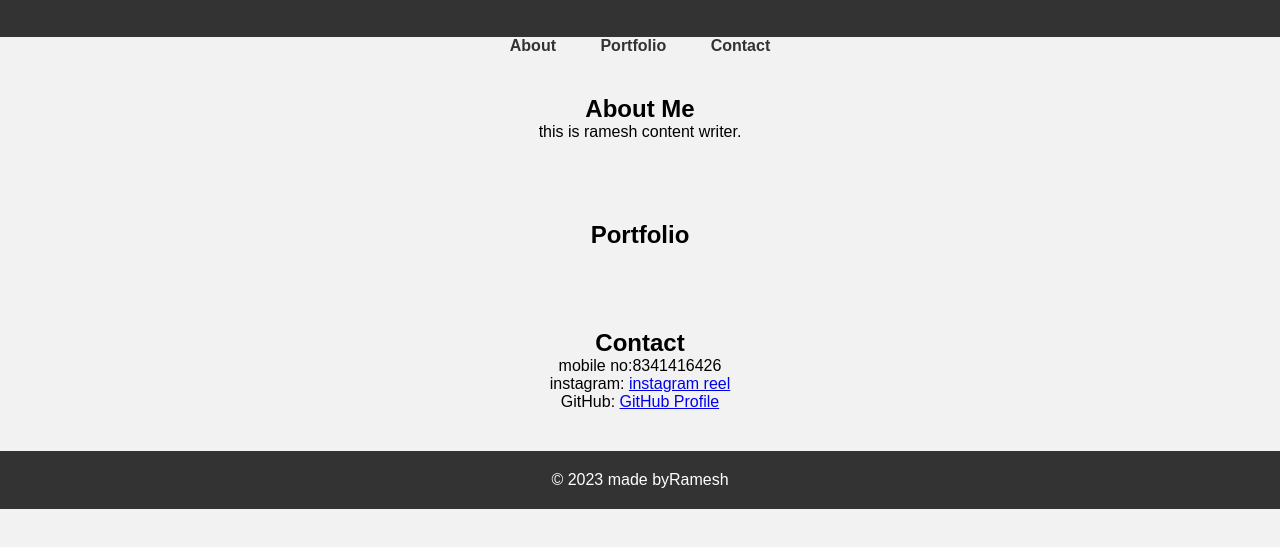
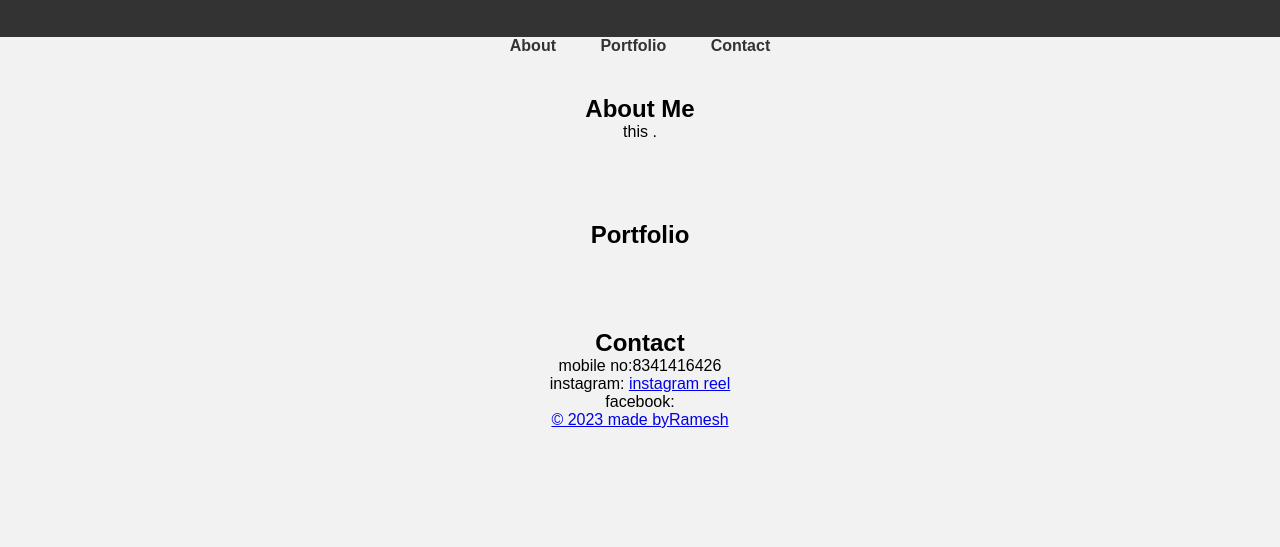
Before and after one commit to rmlivo/rmlivo.github.io, a plain HTML site: page index.html in a window 1280 px wide. Shown: the part 103-650 px from the top of the page. Drawn offline with Linux system fonts and the light colour scheme.

Commit message:
Update index.html

```diff
--- a/index.html
+++ b/index.html
@@ -20,7 +20,7 @@
     </nav>
     <section id="about">
         <h2>About Me</h2>
-        <p>this is ramesh content writer.</p>
+        <p>this .</p>
     </section>
     <section id="portfolio">
         <h2>Portfolio</h2>
@@ -30,7 +30,7 @@
         <h2>Contact</h2>
         <p>mobile no:8341416426 </p>
         <p>instagram: <a href="https://www.instagram.com/reel/CyXP5SXv3L5/?utm_source=ig_web_copy_link&igshid=MzRlODBiNWFlZA=="> instagram reel</a></p>
-        <p>GitHub: <a href="https://github.com/yourusername">GitHub Profile</a></p>
+        <p>facebook: <a href="https://www.facebook.com/profile.php?id=100095082412007&mibextid=ZbWKwL</a></p>
     </section>
     <footer>
         <p>&copy; 2023 made byRamesh </p>
```
